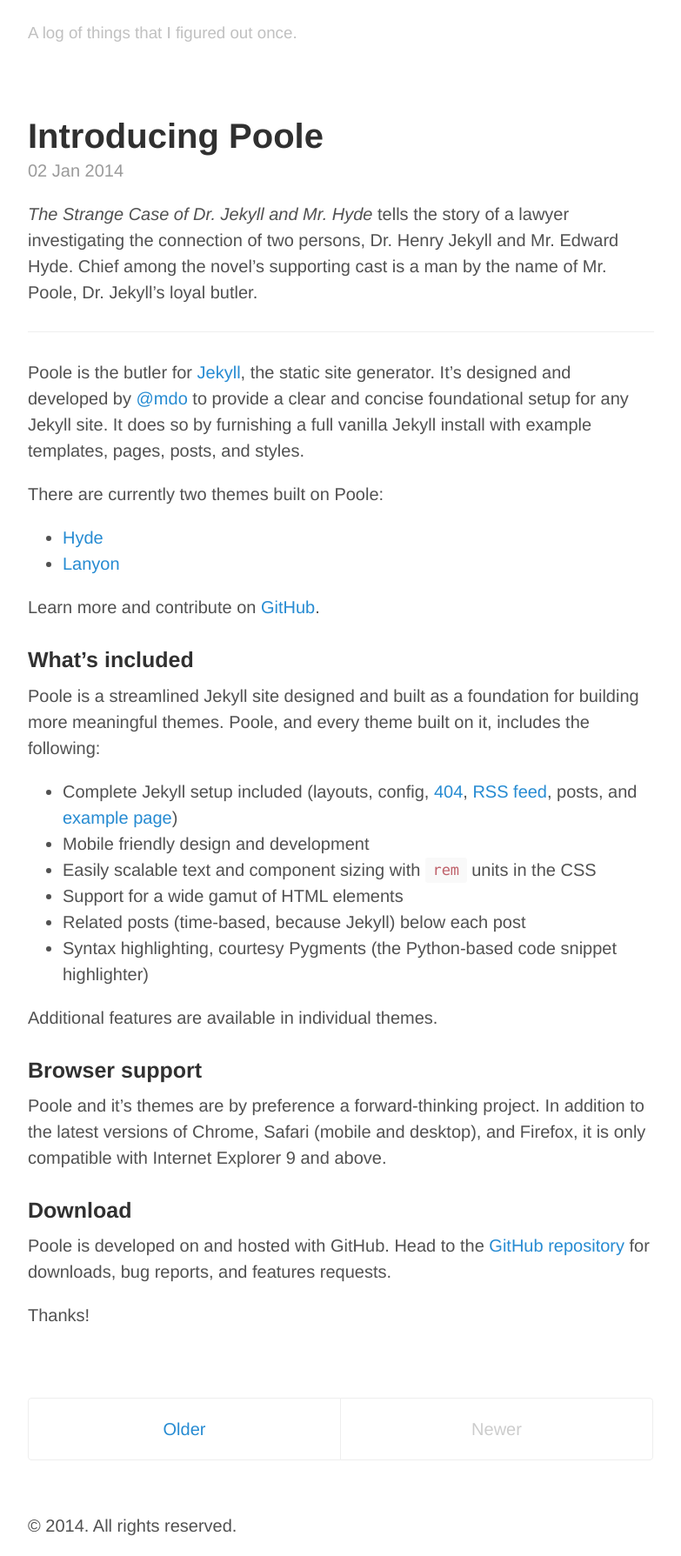
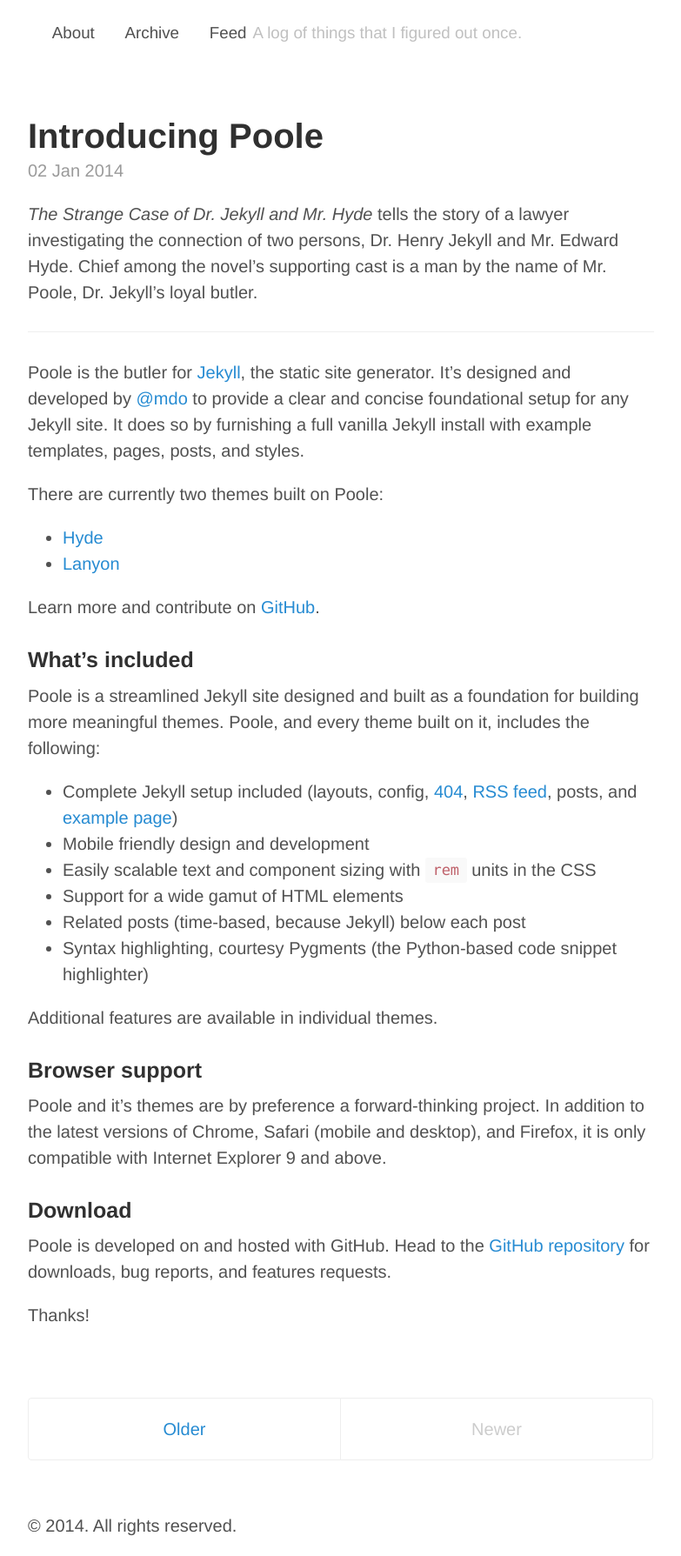
Before and after one commit to peachjean/peachjean.github.io, a Jekyll site: the page built from index.html, in a window 1280 px wide. Shown: the whole page at 87% size, without its empty margins (248-1031 px from the left). Built offline with Jekyll 4.4.1, drawn with Linux system fonts in a browser that asks for light colours; Markdown is read by kramdown in place of the engine named in the settings; the list of posts is cut into pages by our own code.

Commit message:
Adding header links

```diff
--- a/_config.yml
+++ b/_config.yml
@@ -15,3 +15,8 @@ author:
   name:           Jared Bunting
   url:            https://github.com/peachjean
   email:          jared.bunting@peachjean.com
+
+pages_list:
+  About: '/about'
+  Archive: '/archive'
+  Feed: '/atom.xml'
--- a/_layouts/default.html
+++ b/_layouts/default.html
@@ -9,6 +9,10 @@
       <div class="masthead">
         <h3 class="masthead-title">
           <a href="{{ site.baseurl }}" title="Home">{{ site.title }}</a>
+          {% for page in site.pages_list %}
+            &nbsp;&nbsp;&nbsp;
+            <small><a href="{{ page[1]  }}">{{ page[0] }}</a></small>
+          {% endfor %}
           <small>{{ site.tagline }}</small>
         </h3>
       </div>
```
